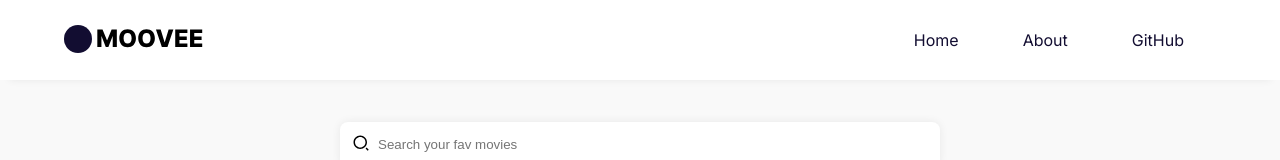
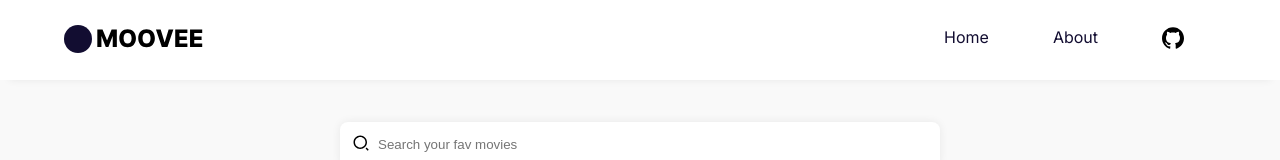
Before and after one commit to adisreyaj/moovee, a React (Create React App) app: page / in a window 1280 px wide. Shown: the top 160 px of the page. Built offline with nearby package versions, Linux system fonts and the light colour scheme.

Commit message:
✨ Add Github Link in Header

```diff
--- a/src/App.css
+++ b/src/App.css
@@ -4,7 +4,7 @@
  * File Created: Thursday, 7th May 2020 9:48:43 pm
  * Author: Adithya Sreyaj
  * -----
- * Last Modified: Saturday, 9th May 2020 1:03:13 am
+ * Last Modified: Sunday, 10th May 2020 9:22:36 pm
  * Modified By: Adithya Sreyaj<adi.sreyaj@gmail.com>
  * -----
  */
--- a/src/App.js
+++ b/src/App.js
@@ -4,7 +4,7 @@
  * File Created: Thursday, 7th May 2020 9:48:43 pm
  * Author: Adithya Sreyaj
  * -----
- * Last Modified: Friday, 8th May 2020 8:41:47 pm
+ * Last Modified: Sunday, 10th May 2020 9:22:48 pm
  * Modified By: Adithya Sreyaj<adi.sreyaj@gmail.com>
  * -----
  */
--- a/src/Components/Header/Header.css
+++ b/src/Components/Header/Header.css
@@ -4,7 +4,7 @@
  * File Created: Friday, 8th May 2020 8:19:10 pm
  * Author: Adithya Sreyaj
  * -----
- * Last Modified: Sunday, 10th May 2020 5:22:02 pm
+ * Last Modified: Sunday, 10th May 2020 9:24:52 pm
  * Modified By: Adithya Sreyaj<adi.sreyaj@gmail.com>
  * -----
  */
@@ -41,6 +41,13 @@
   cursor: pointer;
   margin: 0 16px;
 }
+.menu ul li a {
+  text-decoration: none;
+  color: var(--primary);
+}
+.menu ul li a svg {
+  width: 22px;
+}
 
 .mobile-menu-toggle {
   display: none;
--- a/src/Components/Header/Header.js
+++ b/src/Components/Header/Header.js
@@ -4,7 +4,7 @@
  * File Created: Friday, 8th May 2020 8:07:40 pm
  * Author: Adithya Sreyaj
  * -----
- * Last Modified: Sunday, 10th May 2020 5:22:03 pm
+ * Last Modified: Sunday, 10th May 2020 9:23:38 pm
  * Modified By: Adithya Sreyaj<adi.sreyaj@gmail.com>
  * -----
  */
@@ -23,7 +23,25 @@
           <ul>
             <li>Home</li>
             <li>About</li>
-            <li>GitHub</li>
+            <li>
+              <a
+                href="https://github.com/adisreyaj/moovee"
+                target="_blank"
+                rel="noreferrer noopener"
+              >
+                <svg
+                  role="img"
+                  viewBox="0 0 24 24"
+                  xmlns="http://www.w3.org/2000/svg"
+                >
+                  <title>GitHub icon</title>
+                  <path
+                    fill="#000"
+                    d="M12 .297c-6.63 0-12 5.373-12 12 0 5.303 3.438 9.8 8.205 11.385.6.113.82-.258.82-.577 0-.285-.01-1.04-.015-2.04-3.338.724-4.042-1.61-4.042-1.61C4.422 18.07 3.633 17.7 3.633 17.7c-1.087-.744.084-.729.084-.729 1.205.084 1.838 1.236 1.838 1.236 1.07 1.835 2.809 1.305 3.495.998.108-.776.417-1.305.76-1.605-2.665-.3-5.466-1.332-5.466-5.93 0-1.31.465-2.38 1.235-3.22-.135-.303-.54-1.523.105-3.176 0 0 1.005-.322 3.3 1.23.96-.267 1.98-.399 3-.405 1.02.006 2.04.138 3 .405 2.28-1.552 3.285-1.23 3.285-1.23.645 1.653.24 2.873.12 3.176.765.84 1.23 1.91 1.23 3.22 0 4.61-2.805 5.625-5.475 5.92.42.36.81 1.096.81 2.22 0 1.606-.015 2.896-.015 3.286 0 .315.21.69.825.57C20.565 22.092 24 17.592 24 12.297c0-6.627-5.373-12-12-12"
+                  />
+                </svg>
+              </a>
+            </li>
           </ul>
         </nav>
         <button className="icon-primary mobile-menu-toggle">
```
